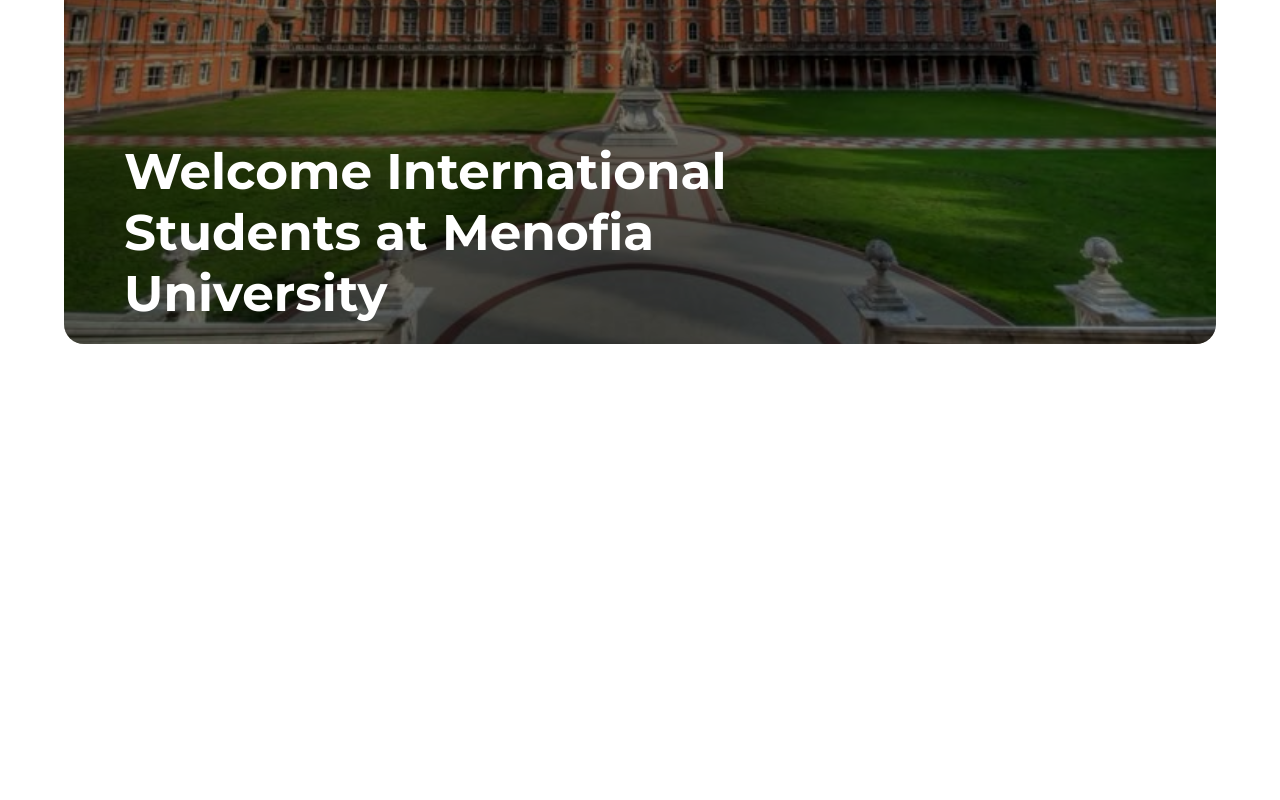
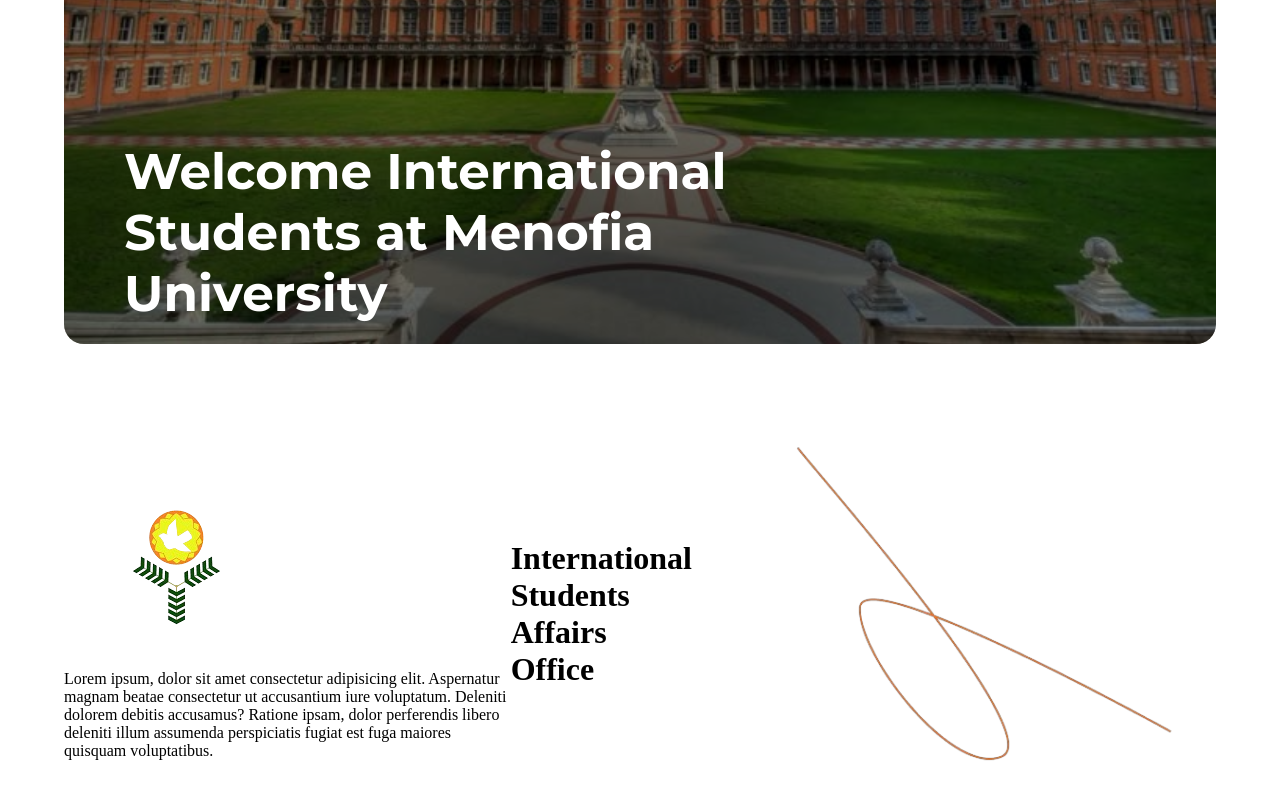
Before and after one commit to eevou/graduation_project_UI, a React (Vite) app: page / in a window 1280 px wide. Shown: the part 536-1336 px from the top of the page. Before the commit the page ends 896 px from the top, so only its background shows below. Built offline with nearby package versions, Linux system fonts and the light colour scheme.

Commit message:
Added About section

```diff
--- /dev/null
+++ b/src/HomePage/About/About.css
@@ -0,0 +1,7 @@
+.about-container {
+    display: flex;
+    justify-content: center;
+    align-items: center;
+    margin: 0 48px;
+    padding: 16px;
+}
--- /dev/null
+++ b/src/HomePage/About/About.tsx
@@ -0,0 +1,21 @@
+import React from "react";
+import logo from "../../assets/image2.png"
+import line from "../../assets/curveLine.png"
+import "./About.css";
+
+function About() {
+  return <div className="about-container">
+    <div className="content">
+        <img src={logo} alt="MNF-logo" />
+        <p>Lorem ipsum, dolor sit amet consectetur adipisicing elit. Aspernatur magnam beatae consectetur ut accusantium iure voluptatum. Deleniti dolorem debitis accusamus? Ratione ipsam, dolor perferendis libero deleniti illum assumenda perspiciatis fugiat est fuga maiores quisquam voluptatibus.</p>
+    </div>
+
+    <div className="header">
+        <h1>International Students Affairs Office</h1>
+    </div>
+
+    <img src={line} alt="Curve line" />
+  </div>;
+}
+
+export default About;
--- a/src/HomePage/Header/Header.css
+++ b/src/HomePage/Header/Header.css
@@ -40,7 +40,6 @@
     align-items: center;
     gap: 24px;
 }
-
 
 .nav-links ul li.active {
     background-color: #ffffff;
--- a/src/HomePage/Home.tsx
+++ b/src/HomePage/Home.tsx
@@ -1,13 +1,14 @@
 import React from 'react';
 import Header from "./Header/Header";
 import Hero from "./Hero/Hero";
+import About from "./About/About";
 
 function Home() {
   return (
     <div>
       <Header index={0}/>
       <Hero />
-
+      <About />
     </div>
   );
 }
```
Also changed, not shown: src/HomePage/Header/Header.tsx (+12 -8 lines), src/assets/curveLine.png (added), src/assets/image2.png (added).
